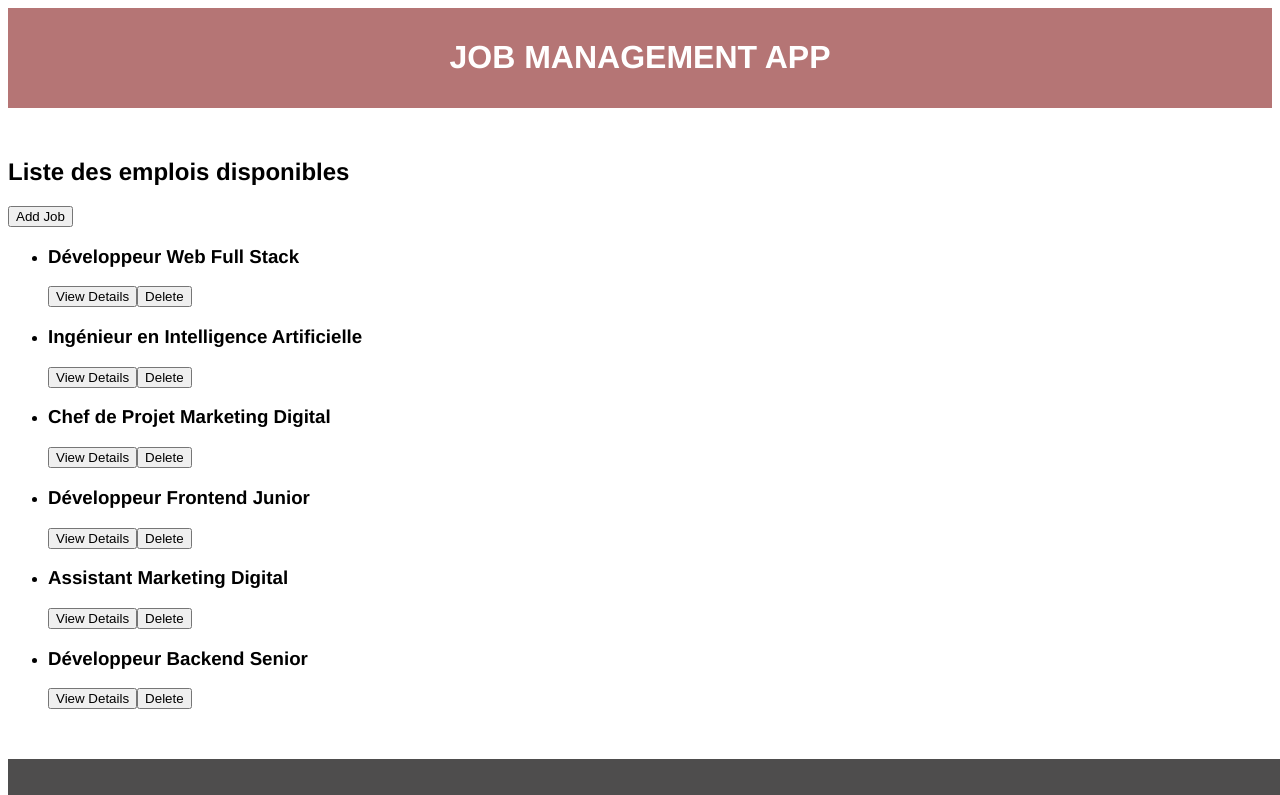
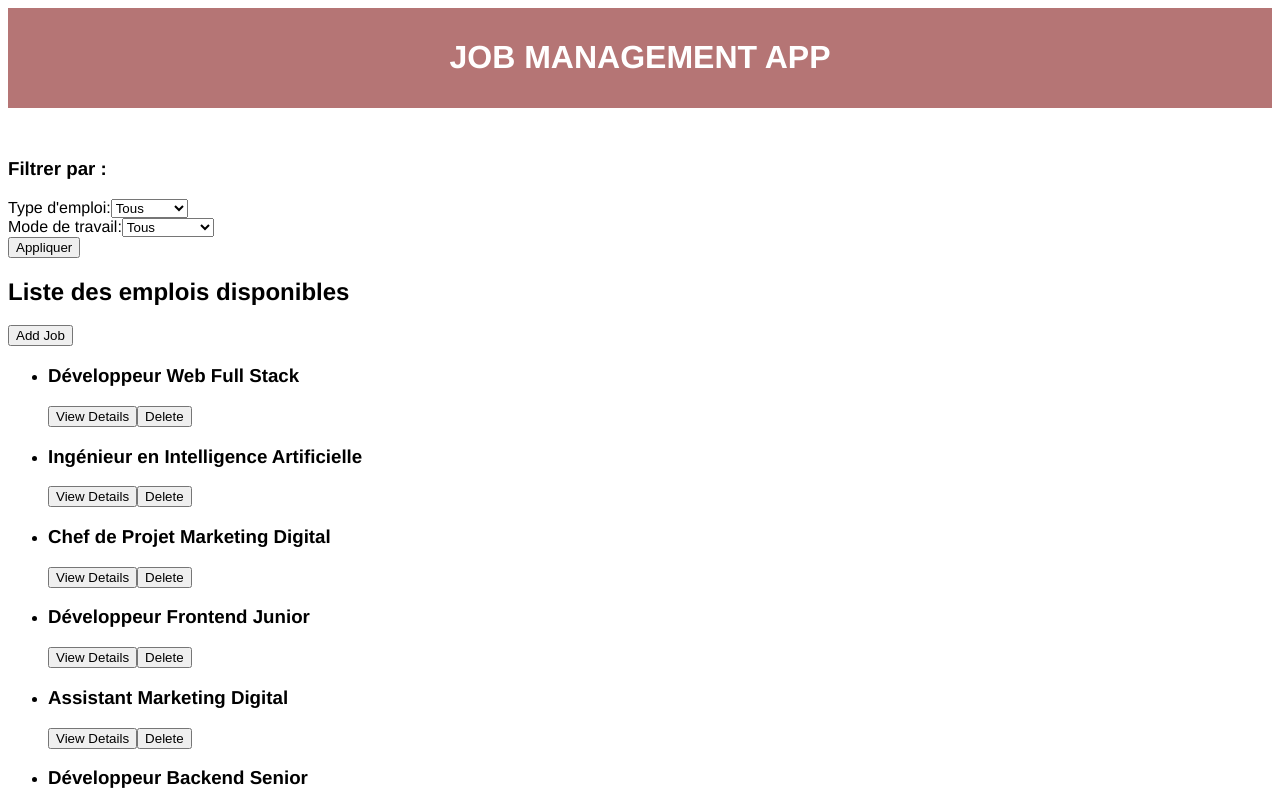
Before and after one commit to malakkbl/Job-Management-App, a Vue app: page / in a window 1280 px wide. Shown: the top 795 px of the page. Built offline with nearby package versions, Linux system fonts and the light colour scheme.

Commit message:
filter done -- still need : use the fetch thing + css

```diff
--- a/src/components/HomePages/FilterNav.vue
+++ b/src/components/HomePages/FilterNav.vue
@@ -1,13 +1,40 @@
 <template>
     <div>
+      <h3>Filtrer par :</h3>
+      <div>
+        <label>Type d'emploi:</label>
+        <select v-model="selectedType">
+          <option value="">Tous</option>
+          <option value="Full-time">Full-time</option>
+          <option value="Part-time">Part-time</option>
+        </select>
+      </div>
+      <div>
+        <label>Mode de travail:</label>
+        <select v-model="selectedMode">
+          <option value="">Tous</option>
+          <option value="Présentielle">Présentielle</option>
+          <option value="À distance">À distance</option>
+        </select>
+      </div>
+      <button @click="applyFilters">Appliquer</button>
+    </div>
+  </template>
 
-    </div>
-</template>
+  <script>
+  export default {
+    data() {
+      return {
+        selectedType: '',
+        selectedMode: ''
+      };
+    },
+    methods: {
+      applyFilters() {
+        this.$emit('filter', { type: this.selectedType, mode: this.selectedMode });
+      }
+    }
+  };
+  </script>
 
-<script setup>
-
-</script>
-
-<style lang="scss" scoped>
-
-</style>
+  <style></style>
--- a/src/components/PageHome.vue
+++ b/src/components/PageHome.vue
@@ -1,9 +1,10 @@
 <template>
   <div>
+    <filter-nav @filter="applyFilters"></filter-nav>
     <h2>Liste des emplois disponibles</h2>
     <button @click="goToAddJob">Add Job</button>
     <ul>
-      <li v-for="job in jobs" :key="job.id">
+      <li v-for="job in filteredJobs" :key="job.id">
         <h3>{{ job.titre }}</h3>
         <button @click="viewJobDetail(job.id)">View Details</button>
         <button @click="confirmDelete(job.id)">Delete</button>
@@ -14,12 +15,17 @@
 
 <script>
 import jsonData from "../assets/TP-Jobs-app.json";
+import FilterNav from "@/components/HomePages/FilterNav.vue";
 
 export default {
   name: "PageHome",
+  components: {
+    FilterNav
+  },
   data() {
     return {
       jobs: jsonData,
+      filteredJobs: jsonData
     };
   },
   methods: {
@@ -39,6 +45,12 @@ export default {
       if (index !== -1) {
         this.jobs.splice(index, 1);
       }
+    },
+    applyFilters(filters) {
+      const { type, mode } = filters;
+      this.filteredJobs = this.jobs.filter(job => {
+        return (!type || job.type_emploi === type) && (!mode || job.mode_travail === mode);
+      });
     }
   }
 };
--- a/src/router/index.js
+++ b/src/router/index.js
@@ -2,7 +2,6 @@ import { createRouter, createWebHistory } from 'vue-router';
 import PageHome from '../components/PageHome.vue';
 import AddJob from '../components/AddJob.vue';
 import EditJob from '../components/EditJob.vue';
-import FilterNav from '../components/HomePages/FilterNav.vue';
 import JobDetail from '../components/HomePages/JobDetail.vue';
 
 const routes = [
@@ -22,11 +21,6 @@ const routes = [
     component: EditJob
   },
   {
-    path: '/filter-nav',
-    name: 'FilterNav',
-    component: FilterNav
-  },
-  {
     path: '/job/:id',
     name: 'JobDetail',
     component: JobDetail
```
